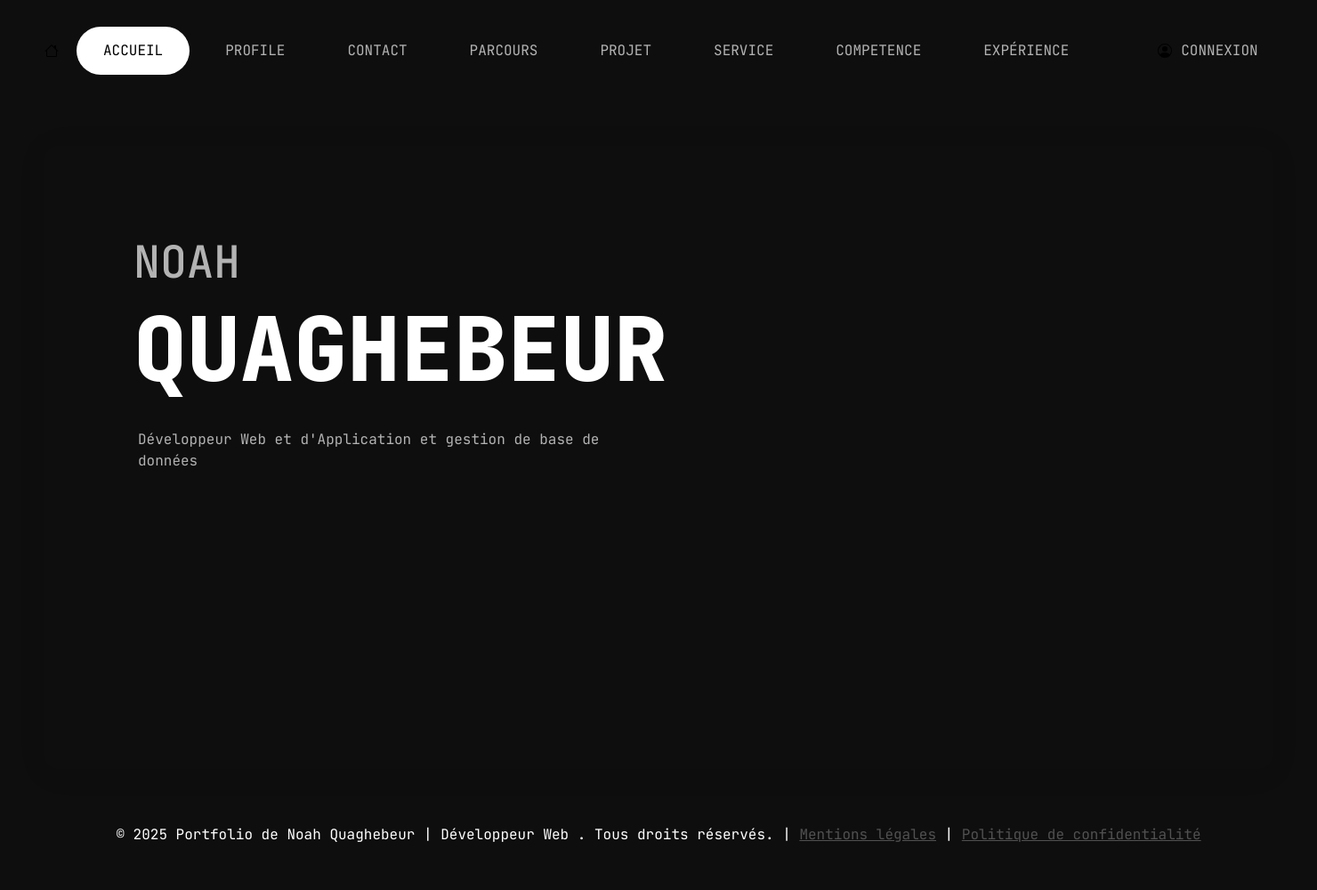
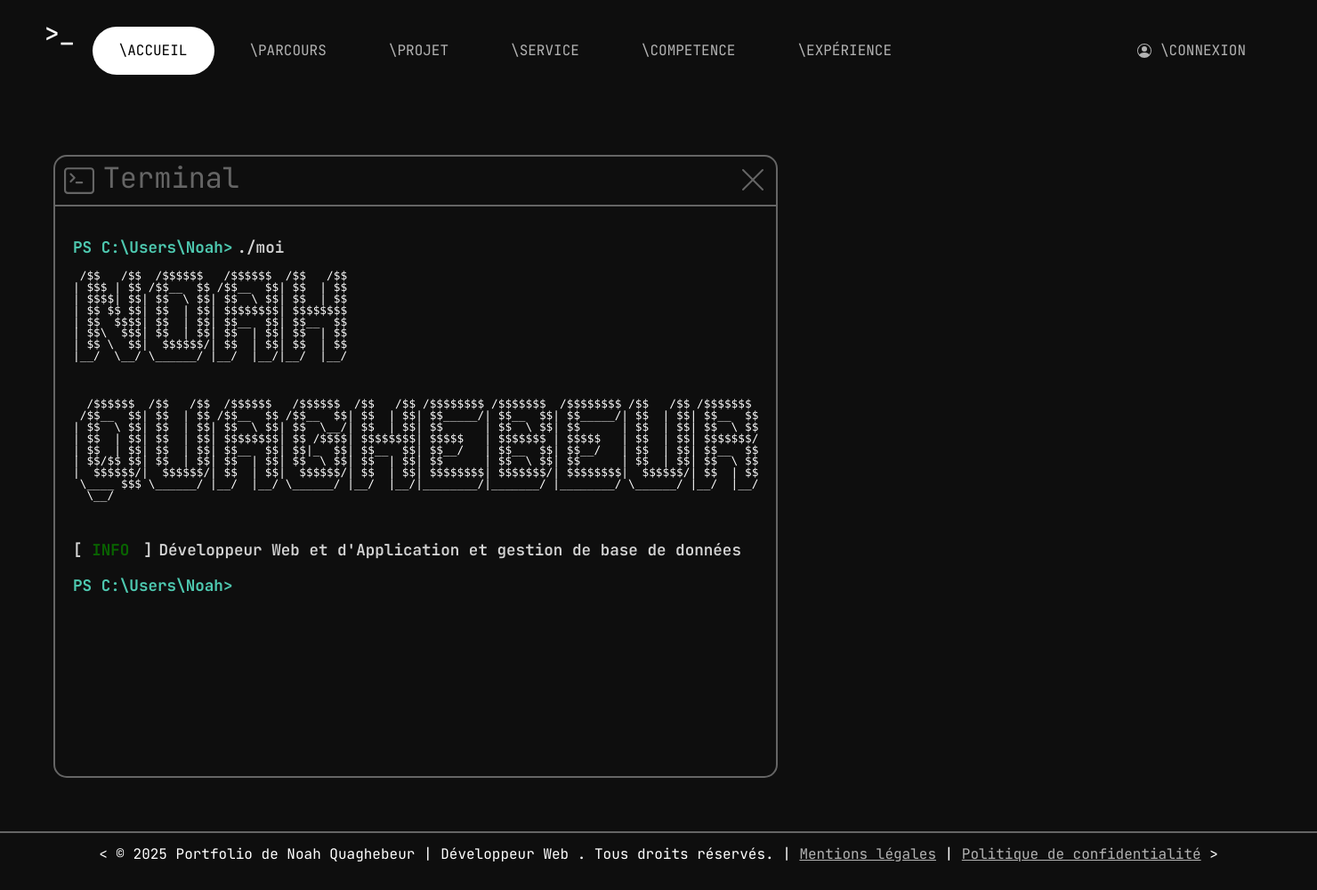
Before and after one commit to NoahQuagh/Site-portfolio, a PHP site: page /page/accueil.html in a window 1480 px wide. Shown: the whole page at 89% size. Before the commit the page ends 946 px from the top, so only its background shows below. Run offline with PHP 8.4, Linux system fonts and the light colour scheme.

Commit message:
depot site portfolio

```diff
--- a/public/page/accueil.html
+++ b/public/page/accueil.html
@@ -2,6 +2,7 @@
 <html lang="fr">
 <head>
     <meta charset="UTF-8">
+    <meta name="viewport" content="width=device-width, initial-scale=1.0">
     <title>Portfolio de Noah Quaghebeur | Développeur Web </title>
     <link href="https://cdn.jsdelivr.net/npm/bootstrap@5.3.8/dist/css/bootstrap.min.css" rel="stylesheet" integrity="sha384-sRIl4kxILFvY47J16cr9ZwB07vP4J8+LH7qKQnuqkuIAvNWLzeN8tE5YBujZqJLB" crossorigin="anonymous">
     <link rel="stylesheet" href="../style/styleAccueil.css">
@@ -12,35 +13,29 @@
 <body>
 <header>
     <div class="head-barre">
-        <img class="logoSite" src="../img/house.svg" alt="logo NQ Webmaster">
+        <h3>>_</h3>
         <nav class="sliding-nav-container">
             <ul class="nav-pills-custom" id="customNav">
 
                 <span class="indicator"></span>
 
                 <li class="nav-item">
-                    <button class="nav-link active" data-name="home" onclick="accueil()">ACCUEIL</button>
+                    <button class="nav-link active" data-name="home" onclick="accueil()">\ACCUEIL</button>
                 </li>
                 <li class="nav-item">
-                    <button class="nav-link" data-name="profile" onclick="profile()" >PROFILE</button>
+                    <button class="nav-link" data-name="parcours" onclick="parcours()">\PARCOURS</button>
                 </li>
                 <li class="nav-item">
-                    <button class="nav-link" data-name="contact" onclick="contact()">CONTACT</button>
+                    <button class="nav-link" data-name="projet" onclick="projet()">\PROJET</button>
                 </li>
                 <li class="nav-item">
-                    <button class="nav-link" data-name="parcours" onclick="parcours()">PARCOURS</button>
+                    <button class="nav-link" data-name="service" onclick="service()">\SERVICE</button>
                 </li>
                 <li class="nav-item">
-                    <button class="nav-link" data-name="projet" onclick="projet()">PROJET</button>
+                    <button class="nav-link" data-name="comptence" onclick="comptence()">\COMPETENCE</button>
                 </li>
                 <li class="nav-item">
-                    <button class="nav-link" data-name="service" onclick="service()">SERVICE</button>
-                </li>
-                <li class="nav-item">
-                    <button class="nav-link" data-name="comptence" onclick="comptence()">COMPETENCE</button>
-                </li>
-                <li class="nav-item">
-                    <button class="nav-link" data-name="experience" onclick="experience()">EXPÉRIENCE</button>
+                    <button class="nav-link" data-name="experience" onclick="experience()">\EXPÉRIENCE</button>
                 </li>
             </ul>
         </nav>
@@ -52,7 +47,7 @@
                     <li class="nav-item">
                         <button class="nav-link" data-name="home" onclick="GoConnexion()">
                             <img class="personne" src="../img/person-circle.svg">
-                            CONNEXION
+                            \CONNEXION
                         </button>
                     </li>
                 </ul>
@@ -63,7 +58,7 @@
 <section class="body-accueil" id="body-accueil">
 </section>
 <footer>
-    <p>&copy; 2025 Portfolio de Noah Quaghebeur | Développeur Web . Tous droits réservés. | <a href="#" style="color: #515151;">Mentions légales</a> | <a href="#" style="color: #515151;">Politique de confidentialité</a></p>
+    <p>< &copy; 2025 Portfolio de Noah <span onclick="toggleDivBorders()">Quaghebeur</span> | Développeur Web . Tous droits réservés. | <a href="#" style="color: #b3b3b3;">Mentions légales</a> | <a href="#" style="color: #b3b3b3;">Politique de confidentialité</a> ></p>
 </footer>
 <script src="../script/accueil.js"></script>
 <script src="https://cdn.jsdelivr.net/npm/bootstrap@5.3.8/dist/js/bootstrap.bundle.min.js" integrity="sha384-FKyoEForCGlyvwx9Hj09JcYn3nv7wiPVlz7YYwJrWVcXK/BmnVDxM+D2scQbITxI" crossorigin="anonymous"></script>
--- a/public/script/accueil.js
+++ b/public/script/accueil.js
@@ -3,6 +3,8 @@
 // ==============================================
 
 const API_MENU_URL = 'http://localhost:3000/api/v1/menus';
+
+
 
 document.addEventListener('DOMContentLoaded', function() {
     const navPills = document.getElementById('customNav');
@@ -156,44 +158,81 @@ function changeContent(elementId, newContent, duration = 500) {
     }, duration);
 }
 
+
 // Utilisation
 function accueil() {
     const content = `
-        <div class="body-accueil-2">
-            <div class="titre">
-                <h2>NOAH</h2>
-                <h1>QUAGHEBEUR</h1>
-                <p>Développeur Web et d'Application et gestion de base de données</p>
+
+        <div class="titre">
+            <div class="topBarre">
+                <div class="titreTerminal">
+                    <img class="terminal" src="../img/terminal.svg">
+                    Terminal
+                </div>
+                <div>
+                    <img class="terminal" src="../img/x-lg.svg">
+                </div>
             </div>
-            <div class="boiteCercle">
+            <div class="titre-content">
+                <p class="terminal-line">
+                    <span class="prompt">PS C:\\Users\\Noah></span>
+                    <span class="command">./moi</span>
+                </p>
+                <p class="terminal-line">
+                    <div class="ascii-container">
+                        <pre class="ascii-art">
+ /$$   /$$  /$$$$$$   /$$$$$$  /$$   /$$
+| $$$ | $$ /$$__  $$ /$$__  $$| $$  | $$
+| $$$$| $$| $$  \\ $$| $$  \\ $$| $$  | $$
+| $$ $$ $$| $$  | $$| $$$$$$$$| $$$$$$$$
+| $$  $$$$| $$  | $$| $$__  $$| $$__  $$
+| $$\\  $$$| $$  | $$| $$  | $$| $$  | $$
+| $$ \\  $$|  $$$$$$/| $$  | $$| $$  | $$
+|__/  \\__/ \\______/ |__/  |__/|__/  |__/
+
+                        </pre>
+                    </div>
+                </p>
+                <p class="terminal-line">
+                    <div class="ascii-container">
+                        <pre class="ascii-art">
+  /$$$$$$  /$$   /$$  /$$$$$$   /$$$$$$  /$$   /$$ /$$$$$$$$ /$$$$$$$  /$$$$$$$$ /$$   /$$ /$$$$$$$
+ /$$__  $$| $$  | $$ /$$__  $$ /$$__  $$| $$  | $$| $$_____/| $$__  $$| $$_____/| $$  | $$| $$__  $$
+| $$  \\ $$| $$  | $$| $$  \\ $$| $$  \\__/| $$  | $$| $$      | $$  \\ $$| $$      | $$  | $$| $$  \\ $$
+| $$  | $$| $$  | $$| $$$$$$$$| $$ /$$$$| $$$$$$$$| $$$$$   | $$$$$$$ | $$$$$   | $$  | $$| $$$$$$$/
+| $$  | $$| $$  | $$| $$__  $$| $$|_  $$| $$__  $$| $$__/   | $$__  $$| $$__/   | $$  | $$| $$__  $$
+| $$/$$ $$| $$  | $$| $$  | $$| $$  \\ $$| $$  | $$| $$      | $$  \\ $$| $$      | $$  | $$| $$  \\ $$
+|  $$$$$$/|  $$$$$$/| $$  | $$|  $$$$$$/| $$  | $$| $$$$$$$$| $$$$$$$/| $$$$$$$$|  $$$$$$/| $$  | $$
+ \\____ $$$ \\______/ |__/  |__/ \\______/ |__/  |__/|________/|_______/ |________/ \\______/ |__/  |__/
+  \\__/
+                        </pre>
+                    </div>
+                </p>
+                <p class="terminal-line">
+                    <span class="command">[ <span class="prompt" style="color:#096300">INFO</span> ]</span>
+                    <span class="command" style="margin-left: 7px">Développeur Web et d'Application et gestion de base de données</span>
+                </p>
+                <p class="terminal-line">
+                    <div class="ligneEntrez">
+                        <span class="promptFin">PS C:\\Users\\Noah></span>
+                        <form id="terminal-form">
+                            <input type="text" id="command-input" placeholder="" autocomplete="off" autofocus>
+                        </form>
+                    </div>
+                </p>
             </div>
         </div>
+        <div class="navTitre">
+
+        </div>
+
     `;
 
     changeContent('body-accueil', content);
+
 }
 
-function profile() {
-    const content = `
-        <div class="body-accueil-2">
-            <h2>Mon Profil</h2>
-            <p>Contenu du profil...</p>
-        </div>
-    `;
 
-    changeContent('body-accueil', content);
-}
-
-function contact(){
-    const content = `
-        <div class="body-accueil-2">
-            <h2>Mon Conctact</h2>
-            <p>Contenu du profil...</p>
-        </div>
-    `;
-
-    changeContent('body-accueil', content);
-}
 
 function parcours(){
     const content = `
@@ -251,16 +290,43 @@ function experience(){
 }
 
 
+function GoConnexion(){
+    window.location.href = '../page/connexion.html';
+}
+
+function activeDiv(){
+    const toutesLesDivs = document.querySelectorAll('*');
+
+    toutesLesDivs.forEach(div => {
+
+        div.style.border = '1px solid red';
+        div.style.boxSizing = 'border-box';
+    });
+}
+function desactiveDiv() {
+    const toutesLesDivs = document.querySelectorAll('*');
+
+    toutesLesDivs.forEach(div => {
+        div.style.border = '';
+    });
+}
+
+function toggleDivBorders() {
+    const premiereDiv = document.querySelector('*');
+
+    const estActive = premiereDiv && premiereDiv.style.border.includes('red');
+
+    if (estActive) {
+        desactiveDiv();
+    } else {
+        activeDiv();
+    }
+}
 
 
 
 
 
-function GoConnexion(){
-    window.location.href = '../page/connexion.html';
-}
-
-
 // Lancer le chargement des menus au démarrage de la page
 document.addEventListener('DOMContentLoaded', chargerMenus);
 accueil()
--- a/public/style/styleAccueil.css
+++ b/public/style/styleAccueil.css
@@ -1,13 +1,12 @@
 *{
     margin: 0;
     padding: 0;
-    box-sizing: border-box;
+
 }
 
 body {
     background: #0e0e0e;
-    height: 100vh;
-    font-family: 'JetBrains Mono', sans-serif;
+    font-family: 'JetBrains Mono', 'Consolas', monospace;
     color: #ffffff;
     overflow-x: hidden;
 }
@@ -84,7 +83,7 @@ header {
 .nav-link:hover {
     transform: scale(1.15);
     color: white;
-    text-shadow:  0 4px 40px rgba(255, 255, 255, 0.95);
+    text-shadow:  0 4px 40px rgba(255, 255, 255, 0.25);
 }
 
 
@@ -140,56 +139,18 @@ header {
     color: #000000;
 }
 
-
-.body-accueil-2{
-    padding: 50px;
-    margin: 50px;
-    box-shadow: 0 4px 30px rgba(0, 0, 0, 0.1);
-}
-
-.titre{
-    text-align: left;
-    width: 50%;
-    padding: 50px;
-}
-
-.titre h2{
-    font-size:50px;
-    color: #b3b3b3;
-}
-
-.titre h1{
-    font-size:100px;
-    font-weight: 900;
-}
-
-.titre p{
-    margin-top: 30px;
-    margin-left: 5px;
-    color: #b3b3b3;
-}
-
-.boiteCercle{
-    width: 50%;
-    display: flex;
-    align-items: flex-end;
-    justify-content: center;
-}
-
-.body-accueil-2{
+#body-accueil {
     background-color: transparent;
-    display: flex;
-    justify-content: space-around;
-    border:none;
-    border-radius: 15px;
-    height:700px;
-}
-
-
-#body-accueil {
     opacity: 1;
     transform: translateX(0);
     transition: opacity 0.5s ease, transform 0.5s ease;
+    height: auto;
+    width: 100%;
+    padding: 40px;
+    display: flex;
+    justify-content: space-between;
+    border-bottom: 2px solid #656565;
+
 }
 
 #body-accueil.transitioning {
@@ -197,12 +158,6 @@ header {
     transform: translateX(20px);
 }
 
-.logoText{
-    position: absolute;
-    height: 540px;
-    z-index: 2;
-    margin: 40px;
-}
 
 footer{
     display: flex;
@@ -210,3 +165,113 @@ footer{
     align-items: center;
     height: 4rem;
 }
+
+.titre{
+    text-align: left;
+    position: relative;
+    width: auto;
+    height: 700px;
+    margin: 20px;
+    border: 2px solid #656565;
+    border-radius: 15px;
+}
+
+
+.terminal-line {
+    display: flex;
+    align-items: center;
+    margin: 0;
+    line-height: 3em;
+    font-size: 1.1em;
+}
+
+.prompt {
+    color: #4ec9b0;
+    font-weight: bold;
+    margin-right: 5px;
+}
+
+
+.command {
+    color: #d4d4d4;
+    font-weight: 600;
+}
+
+.promptFin{
+    color: #4ec9b0;
+    font-weight: bold;
+    margin-right: 5px;
+}
+
+
+#command-input{
+    background: transparent;
+    border: none;
+    outline: none;
+    font-family: inherit;
+    font-size: inherit;
+    color: inherit;
+    width: 500px;
+    padding: 0;
+    margin: 0;
+}
+
+#terminal-form{
+    display: inline-block;
+    padding: 0;
+    margin: 0;
+}
+
+.ligneEntrez{
+    display: flex;
+    justify-content: flex-start;
+    font-size: 1.1em;
+}
+
+.ascii-art {
+    font-family: 'Consolas', 'Courier New', monospace;
+    white-space: pre;
+    font-size: 0.8em;
+    line-height: 1;
+    color: #ffffff;
+    margin: 0;
+    padding: 0;
+    overflow: hidden;
+}
+
+.ascii-container {
+    overflow-x: auto;
+    width: 100%;
+}
+
+.titre-content {
+    padding: 10px;
+    margin: 10px;
+}
+
+.topBarre{
+    border-bottom:2px solid #656565;
+    height: 8%;
+    font-size: 2em;
+    color:#656565 ;
+    display: flex;
+    justify-content: space-between;
+}
+
+.terminal{
+    padding: 10px;
+}
+
+.titreTerminal{
+    display: flex;
+    justify-content: left;
+}
+
+.cercle{
+    position:absolute;
+    height: 500px;
+    width: 500px;
+    border: 1px solid #656565;
+    border-radius: 100%;
+    z-index: -1;
+}
```
Also changed, not shown: server.js (+4 -5 lines), site-api/config/database.js (+3 -8 lines), public/img/person-circle.svg, public/img/terminal.svg (added), public/img/x-lg.svg (added), 1 other file.
